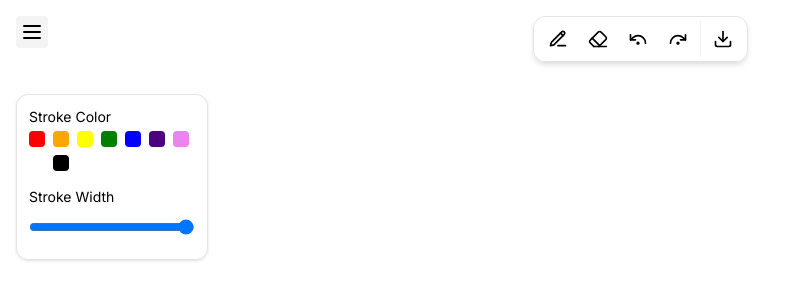
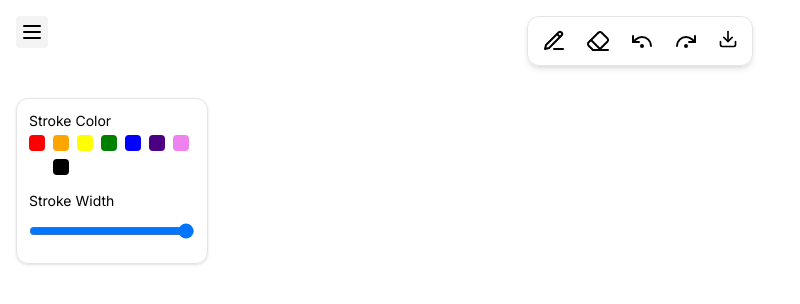
Before and after one commit to shivamvijaywargi/skribbl, a Next.js app: page / in a window 1280 px wide. Shown: the top 304 px of the page, without its empty margins (0-800 px from the left). Built offline with nearby package versions, Linux system fonts and the light colour scheme.

Commit message:
Refactor IconButton and Menu components

```diff
--- a/components/icon-button.tsx
+++ b/components/icon-button.tsx
@@ -1,13 +1,24 @@
+import { cn } from "@/lib/utils";
+
 const IconButton = ({
   title = "",
+  isActive = "",
   children,
 }: {
   title?: string;
+  isActive: string;
   children: React.ReactNode;
-}) => (
-  <div className="hover:bg-muted p-2 rounded transition cursor-pointer grid place-items-center">
-    <span title={title}>{children}</span>
-  </div>
-);
+}) => {
+  return (
+    <div
+      className={cn(
+        isActive === title ? "bg-muted" : "",
+        "hover:bg-muted p-2 rounded transition cursor-pointer grid place-items-center"
+      )}
+    >
+      <span title={title}>{children}</span>
+    </div>
+  );
+};
 
 export default IconButton;
--- a/components/menu.tsx
+++ b/components/menu.tsx
@@ -1,26 +1,46 @@
+"use client";
+
 import { Download, Eraser, PencilLine, RedoDot, UndoDot } from "lucide-react";
+
 import IconButton from "./icon-button";
-import { Separator } from "./ui/separator";
+import React, { useState } from "react";
+
+const items = [
+  {
+    title: "Draw",
+    Icon: PencilLine,
+  },
+  {
+    title: "Eraser",
+    Icon: Eraser,
+  },
+  {
+    title: "Undo",
+    Icon: UndoDot,
+  },
+  {
+    title: "Redo",
+    Icon: RedoDot,
+  },
+  {
+    title: "Download",
+    Icon: Download,
+    size: 20,
+  },
+];
 
 const Menu = () => {
+  const [isActive, setIsActive] = useState("");
+
   return (
     <div className="h-full flex justify-center align-center gap-1 shadow-md border dark:bg-secondary px-1.5 py-1 rounded-xl">
-      <IconButton title="Draw">
-        <PencilLine size={20} />
-      </IconButton>
-      <IconButton title="Eraser">
-        <Eraser size={20} />
-      </IconButton>
-      <IconButton title="Undo">
-        <UndoDot size={20} />
-      </IconButton>
-      <IconButton title="Redo">
-        <RedoDot size={20} />
-      </IconButton>
-      <Separator orientation="vertical" className="bg-muted" />
-      <IconButton title="Download">
-        <Download size={20} />
-      </IconButton>
+      {items.map(({ Icon, title, size }) => (
+        <span key={title} onClick={() => setIsActive(title)}>
+          <IconButton title={title} isActive={isActive}>
+            <Icon size={size} />
+          </IconButton>
+        </span>
+      ))}
     </div>
   );
 };
```
